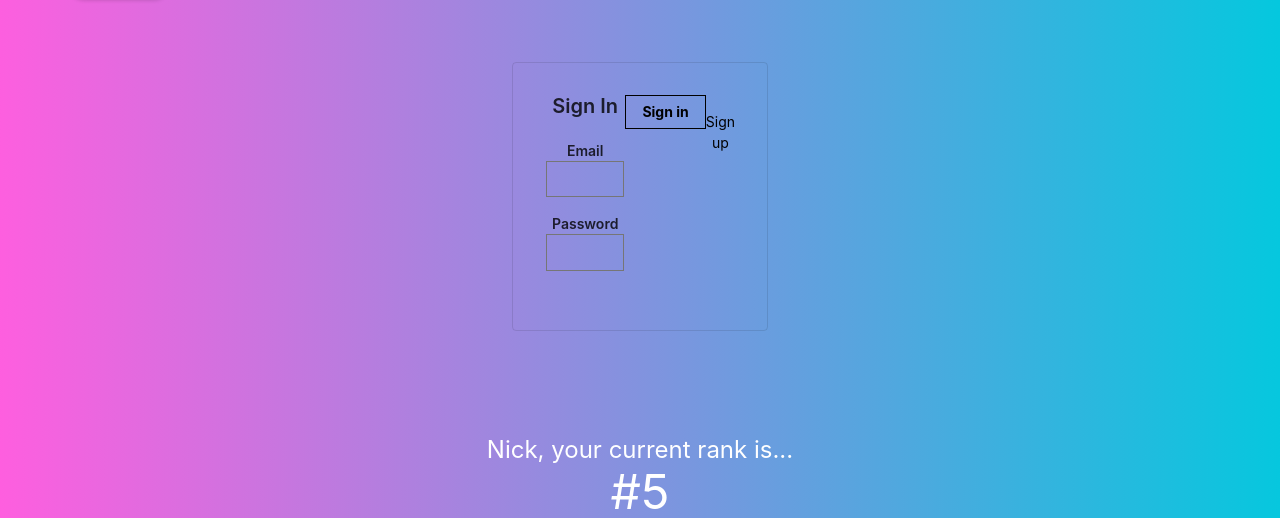
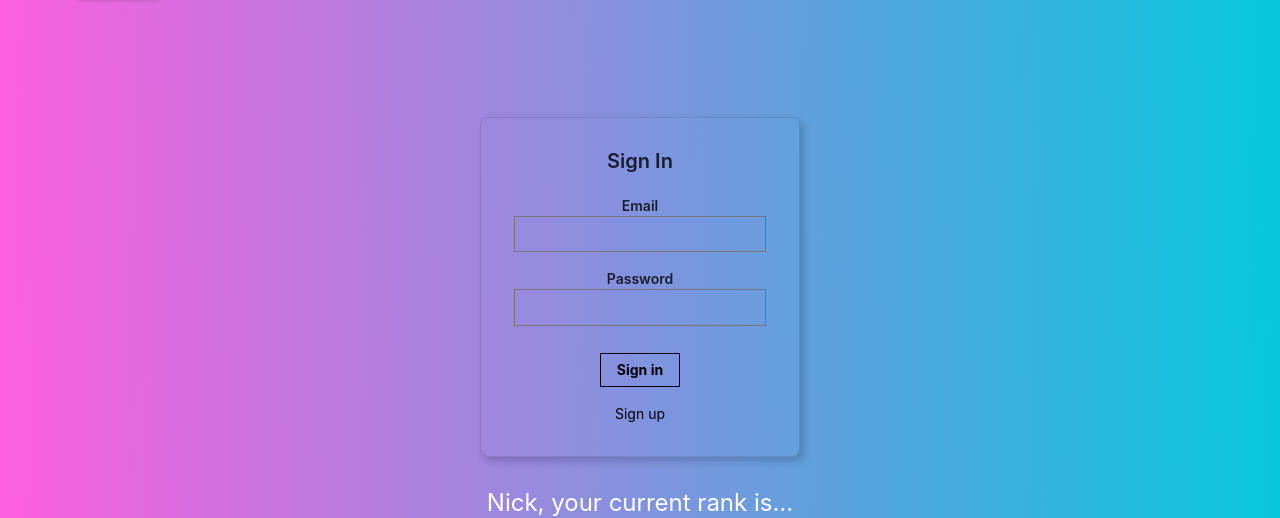
Before and after one commit to nickmurph/rekoni-front-end, a React (Create React App) app: page / in a window 1280 px wide. Shown: the part 151-669 px from the top of the page. Built offline with nearby package versions, Linux system fonts and the light colour scheme.

Commit message:
styling fixes to Sign In form

```diff
--- a/src/App.js
+++ b/src/App.js
@@ -94,11 +94,11 @@ class App extends Component {
       <div className="App">
         <br />
         <div className="inline-flex flex-row"><Logo /><Navigation /></div>
-        <SignIn />
         <br />
         <br />
         <br />
         <br />
+        <SignIn />
         <Rank />
         <ImageLinkForm onInputChange={this.onInputChange} onButtonSubmit={this.onButtonSubmit} />
         <br />
--- a/src/components/SignIn/SignIn.js
+++ b/src/components/SignIn/SignIn.js
@@ -2,11 +2,11 @@ import React from 'react';
 
 const SignIn = () => {
     return (
-    <article className="br2 ba dark-gray b--black-10 mv4 w-100 w-50-m w-25-l mw5 center">
+    <article className="br3 ba b--black-10 mv4 w-100 w-50-m w-25-l mw6 shadow-5 center">
     <main className="pa4 black-80">
-        <form className="measure center">
+        <form className="measure">
             <fieldset id="sign_up" className="ba b--transparent ph0 mh0">
-            <legend className="f4 fw6 ph0 mh0">Sign In</legend>
+            <legend className="f4 fw6 ph0 mh0 center">Sign In</legend>
             <div className="mt3">
                 <label className="db fw6 lh-copy f6" for="email-address">Email</label>
                 <input className="pa2 input-reset ba bg-transparent hover-bg-black hover-white w-100" type="email" name="email-address"  id="email-address" />
```
